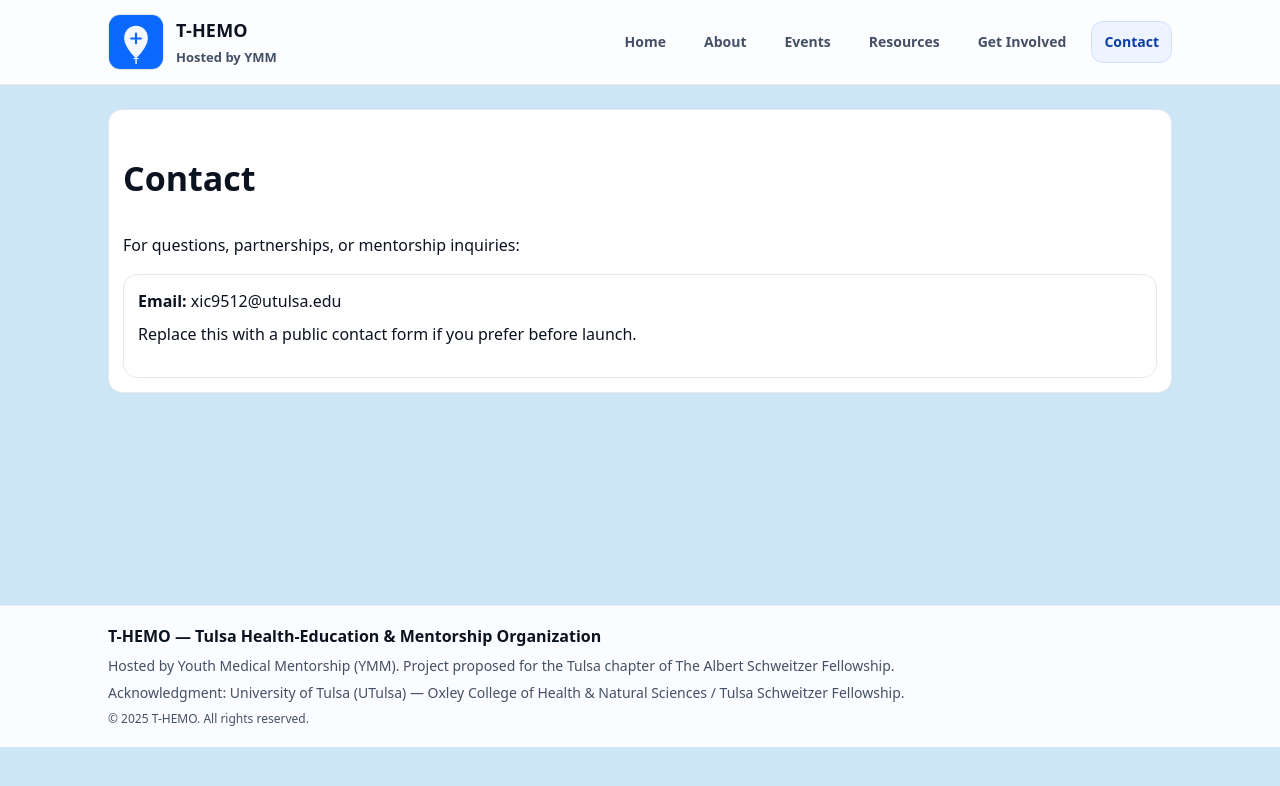
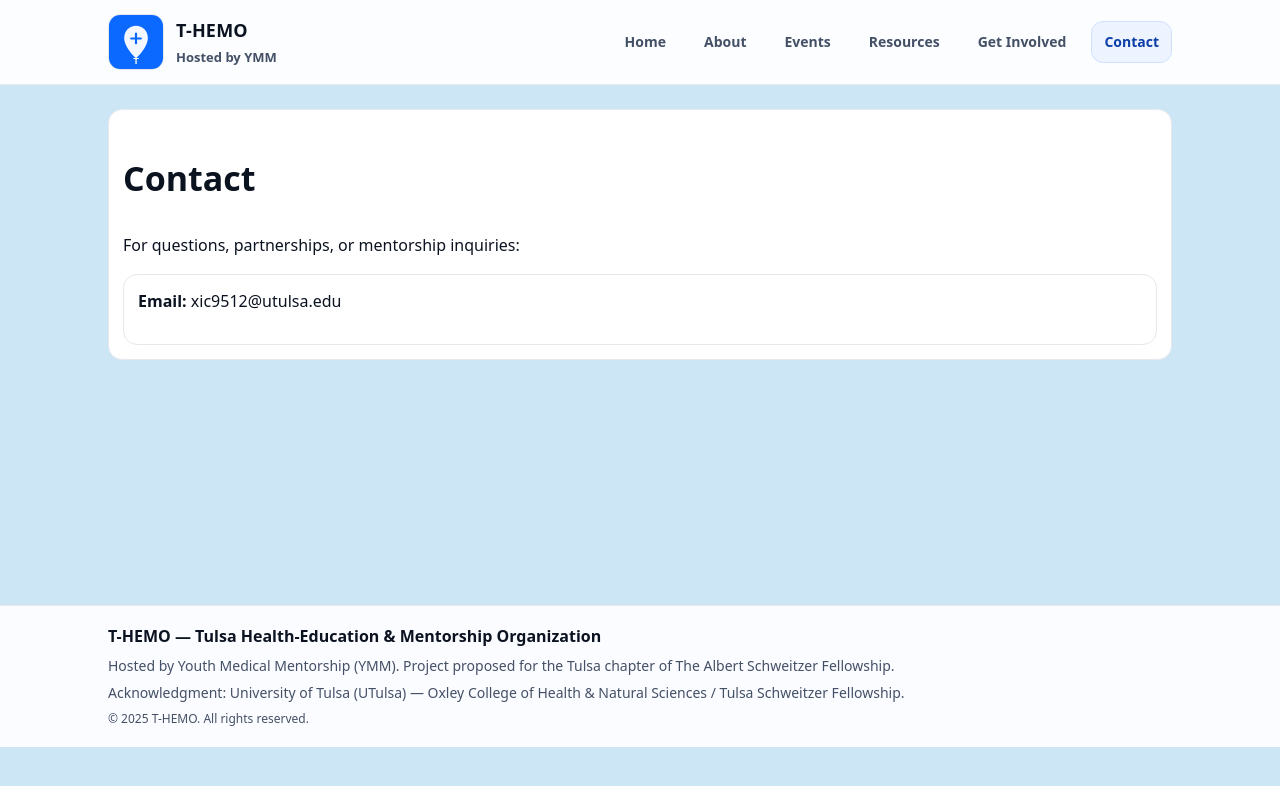
Before and after one commit to chensqq-byte/t-hemo-website, a Next.js app: page /contact in a window 1280 px wide. Shown: the top 786 px of the page. Built offline with nearby package versions, Linux system fonts and the light colour scheme.

Commit message:
Remove placeholder sentence from contact page

```diff
--- a/app/contact/page.tsx
+++ b/app/contact/page.tsx
@@ -9,7 +9,7 @@ export default function Contact() {
         <div style={{ marginTop: 14 }} className="card">
           <p style={{ margin: 0 }}><b>Email:</b> xic9512@utulsa.edu</p>
           <p className="muted" style={{ marginTop: 8 }}>
-            Replace this with a public contact form if you prefer before launch.
+
           </p>
         </div>
       </section>
```
